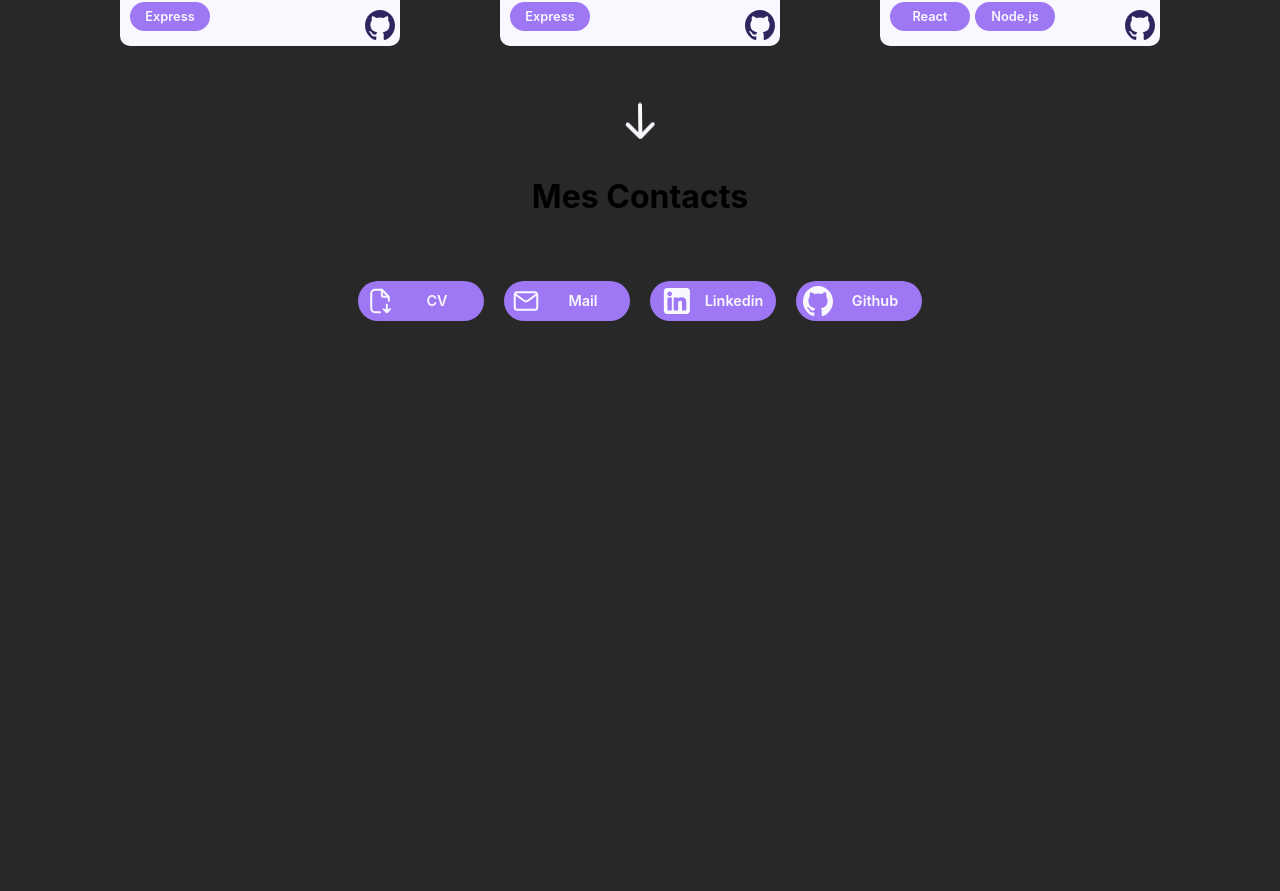
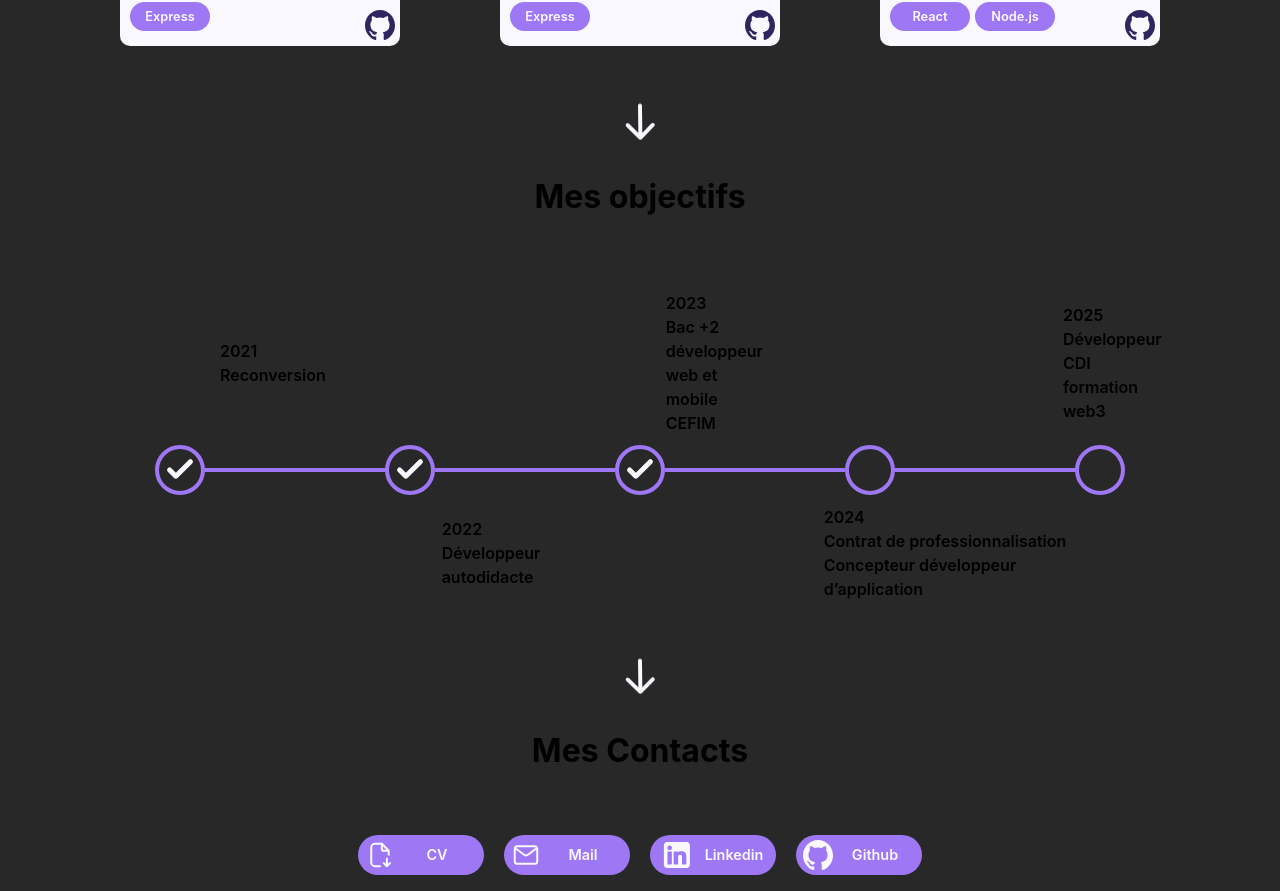
Before and after one commit to BriiceR/portfolio, a React (Vite) app: page / in a window 1280 px wide. Shown: the part 1273-2164 px from the top of the page. Before the commit the page ends 1654 px from the top, so only its background shows below. Built offline with nearby package versions, Linux system fonts and the light colour scheme.

Commit message:
start goals

```diff
--- a/src/App.tsx
+++ b/src/App.tsx
@@ -4,6 +4,7 @@ import Hero from './components/hero/hero'
 import Skills from './components/skills/skills'
 import Projects from './components/myprojects/myprojects'
 import Contacts from './components/contacts/contact'
+import Goals from './components/goals/goals'
 
 function App() {
 
@@ -15,6 +16,8 @@ function App() {
     <ArrowSection/>
     <Projects/>
     <ArrowSection/>
+    <Goals/>
+    <ArrowSection/>
     <Contacts/>
 
     </>
--- /dev/null
+++ b/src/components/goals/goals.tsx
@@ -0,0 +1,71 @@
+import styled from '@emotion/styled'
+import { colors, radius } from '../../utils/utils'
+import check from '../../assets/check.svg'
+
+const Goals = () => {
+
+    return (
+        <>
+        <div style={{ display: 'flex', justifyContent: 'center', padding: '30px'}}>
+        <h1>Mes objectifs</h1>
+        </div>
+        <div style= {{ display: 'flex', justifyContent: 'space-around', alignItems: 'center', gap: '300px', margin:'10px 10% 10px 220px', paddingTop: '30px'}}>
+            <p>2021 <br/>
+                Reconversion</p>
+            <p style={{ marginLeft: '40px'}}>2023 <br/>
+                Bac +2 développeur <br/>
+                 web et mobile <br/>
+                 CEFIM</p>
+            <p>2025 <br/>
+             Développeur CDI <br/>
+              formation web3</p>
+        </div>
+        <div style={{ display: 'flex', justifyContent: 'center', alignItems: 'center'}}>
+            <CircleChecked/>
+            <Line/>
+            <CircleChecked/>
+            <Line/>
+            <CircleChecked/>
+            <Line/>
+            <Circle/>
+            <Line/>
+            <Circle/>
+        </div>
+        <div style= {{ display: 'flex', justifyContent: 'space-around', alignItems: 'center', gap: '200px', margin:'10px 15% 10px 420px', paddingBottom: '30px'}}>
+            <p>2022 <br/>
+            Développeur <br/>
+             autodidacte
+            </p>
+            <p style={{ marginLeft: '40px'}}>
+                2024 <br/>
+                Contrat de professionnalisation <br/>
+                Concepteur développeur <br/>
+                d’application</p>
+        </div>
+        </>
+    )
+}
+
+export default Goals
+
+const CircleChecked = styled.span`
+    display: inline-block;
+    width: 50px;
+    height: 50px;
+    border-radius: ${radius.max};
+    border: 4px solid ${colors.primary};
+    background: url(${check}) no-repeat center;
+`
+const Circle = styled.span`
+    display: inline-block;
+    width: 50px;
+    height: 50px;
+    border-radius: ${radius.max};
+    border: 4px solid ${colors.primary};
+`
+const Line = styled.span`
+    display: inline-block;
+    width: 180px;
+    height: 4px;
+    background-color: ${colors.primary};
+`
```
Also changed, not shown: src/assets/check.svg.
